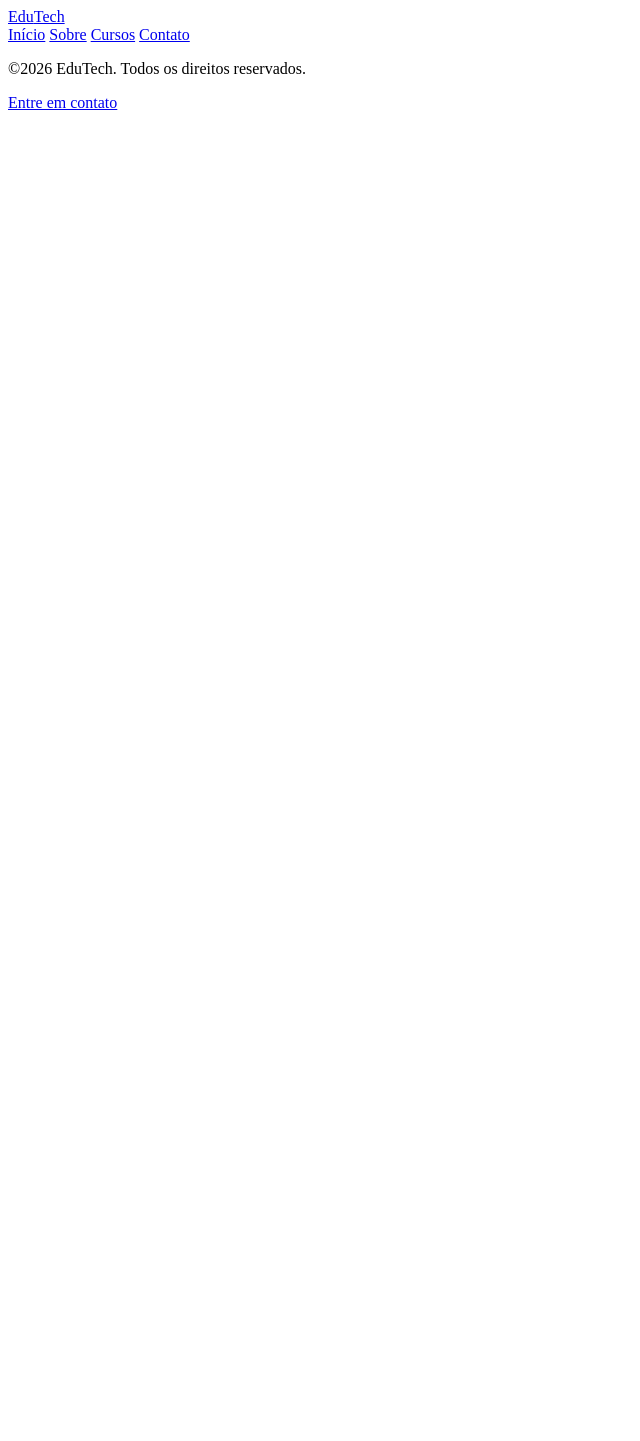
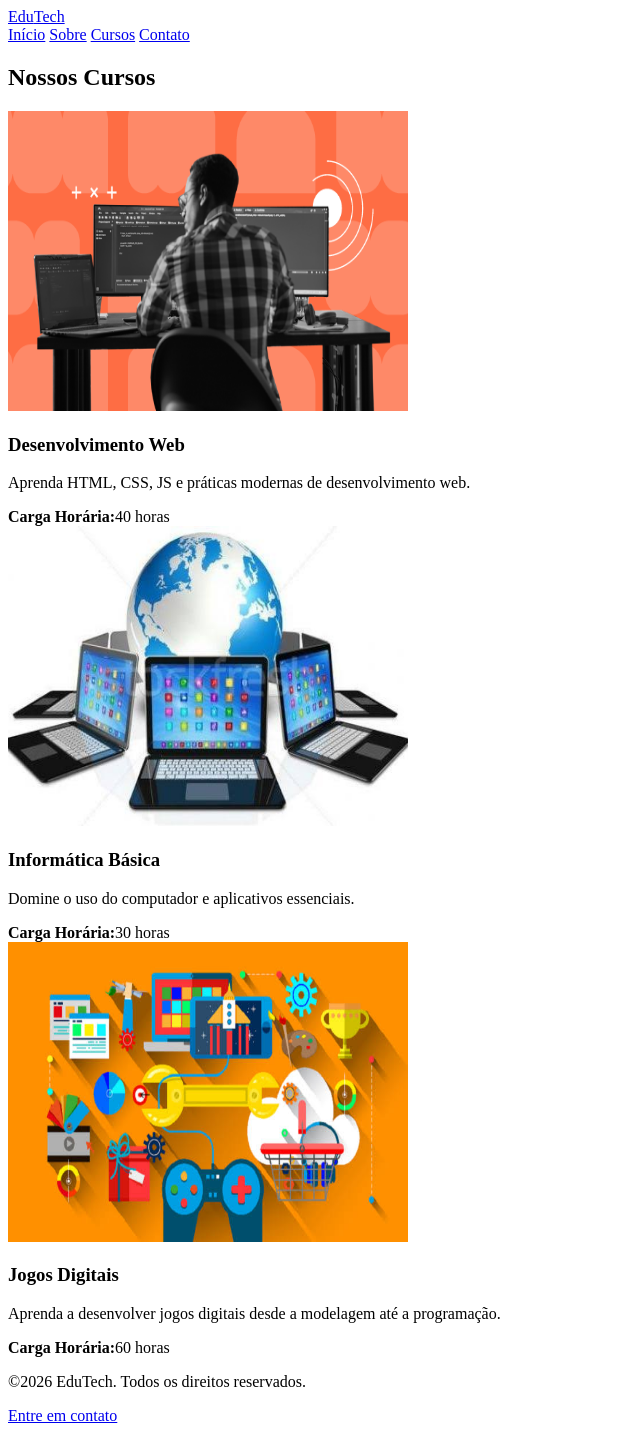
Before and after one commit to davipereiravalverdefilho/PROJETO-EDUTECH, a plain HTML site: page Pages/cursos.html in a window 1280 px wide. Shown: the whole page, without its empty margins (0-640 px from the left). Before the commit the page ends 800 px from the top, so only its background shows below. Drawn offline with Linux system fonts and the light colour scheme.

Commit message:
Chore: Criação do 'main' das páginas index, sobre e cursos.

```diff
--- a/Pages/cursos.html
+++ b/Pages/cursos.html
@@ -20,13 +20,36 @@
         </header>
 
         <!-- CONTEÚDO DA PÁGINA DO SITE -->
+        <main>
+            <section>
+                <h2>Nossos Cursos</h2>
+                    <article>
+                        <img src="../Images/DesenvolvimentoWeb.png" alt="Desenvolvimento Web" width="400" height="300">
+                        <h3>Desenvolvimento Web</h3>
+                        <p>Aprenda HTML, CSS, JS e práticas modernas de desenvolvimento web.</p>
+                        <strong>Carga Horária:</strong>40 horas
+                    </article>
 
+                    <article>
+                        <img src="../Images/InoformáticaBasica.jpg" alt="Informática Básica" width="400" height="300">
+                        <h3>Informática Básica</h3>
+                        <p>Domine o uso do computador e aplicativos essenciais.</p>
+                        <strong>Carga Horária:</strong>30 horas
+                    </article>
 
+                    <article>
+                        <img src="../Images/DesenvolvimentoJoogosDigitais.jpg" alt="Jogos Digitais" width="400" height="300">
+                        <h3>Jogos Digitais</h3>
+                        <p>Aprenda a desenvolver jogos digitais desde a modelagem até a programação.</p>
+                        <strong>Carga Horária:</strong>60 horas
+                    </article>
+            </section>
+        </main>
         <!-- --------------------------- -->
 
         <footer> <!-- RODAPÉ DO CORPO DOSITE -->
             <p>©2026 EduTech. Todos os direitos reservados.</p>
-            <p><a href="pages/contato.html">Entre em contato</a></p>
+            <p><a href="contato.html">Entre em contato</a></p>
         </footer>
     </body>
 </html>
```
Also changed, not shown: Pages/contato.html (+1 -1 lines), Pages/sobre.html (+14 -1 lines), index.html (+29 -0 lines), Images/DesenvolvimentoJoogosDigitais.jpg (added), Images/DesenvolvimentoWEB.png (added), Images/InoformáticaBasica.jpg (added).
